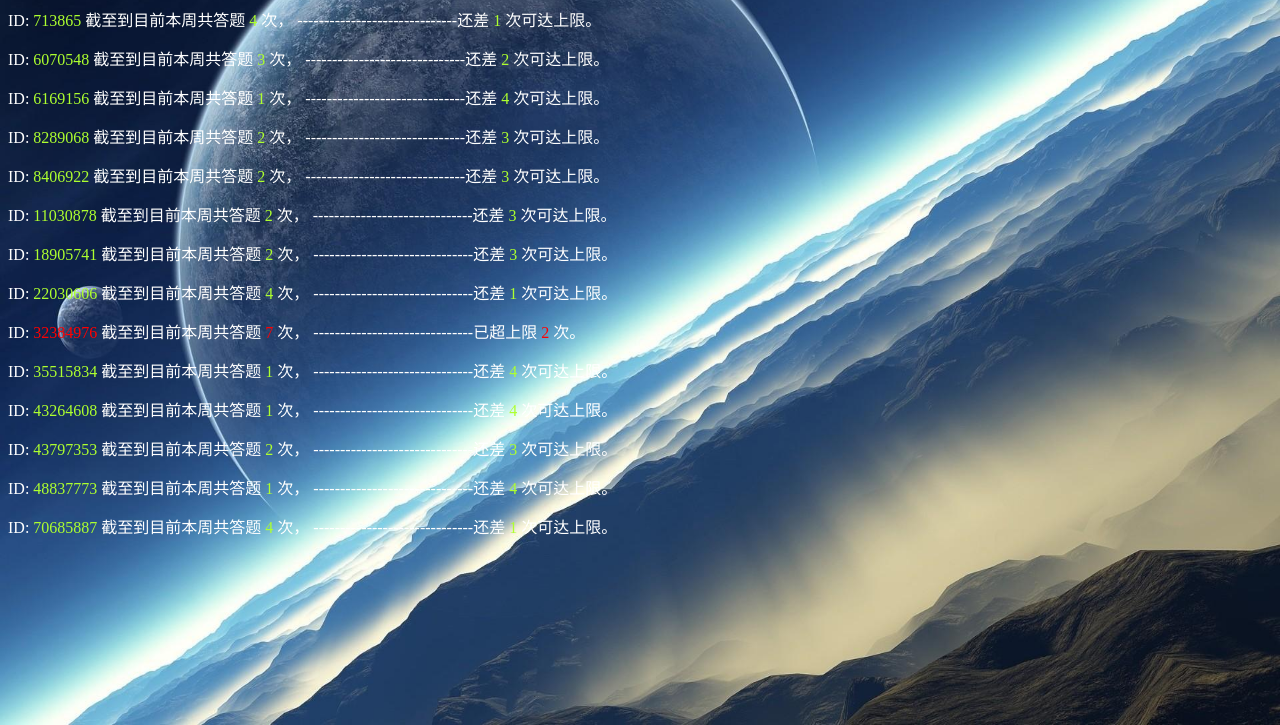
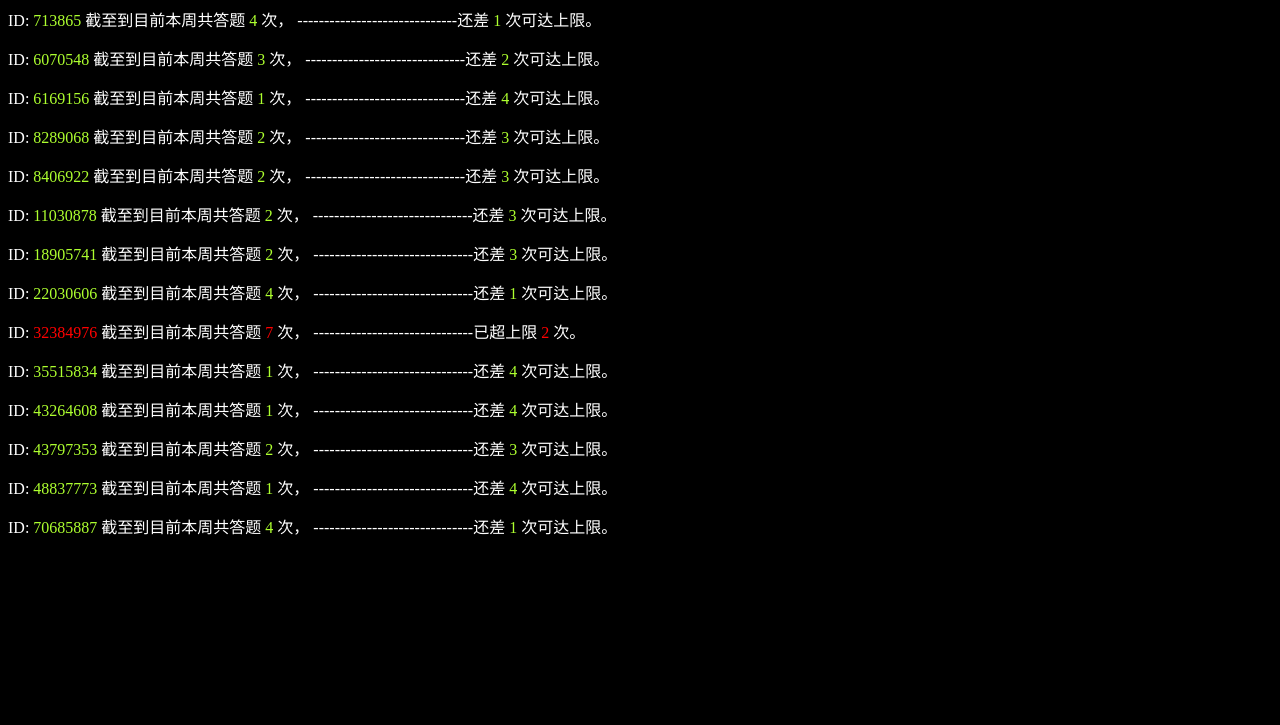
Before and after one commit to zhouv587/test, a plain HTML site: page index.html in a window 1280 px wide. Shown: the part 75-800 px from the top of the page. Drawn offline with Linux system fonts and the light colour scheme.

Commit message:
Update index.html

```diff
--- a/index.html
+++ b/index.html
@@ -5,8 +5,7 @@
         <script src="./data.js"></script>
         <style>
             body{
-                background: url('./bg2.jpg&refer=http___pic1.win4000.jfif');
-                background-size:100vw 100vh;
+                background: black;
             }
             .baili{
                 margin-top: 15px;
```
